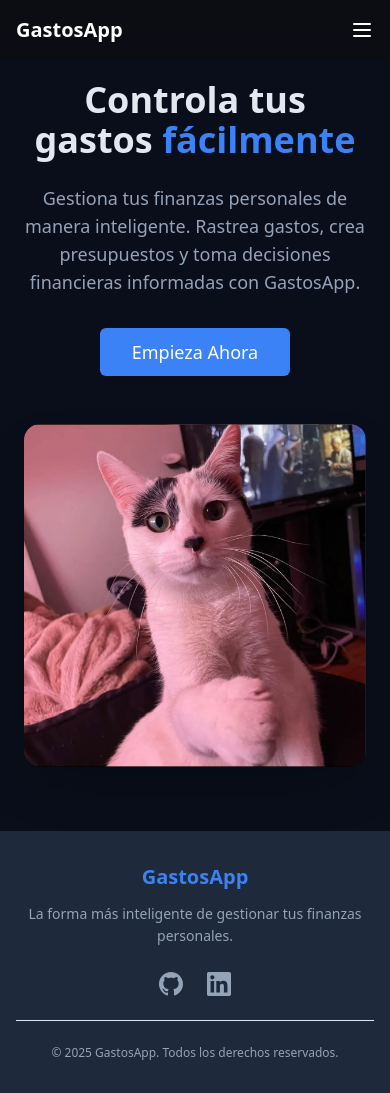
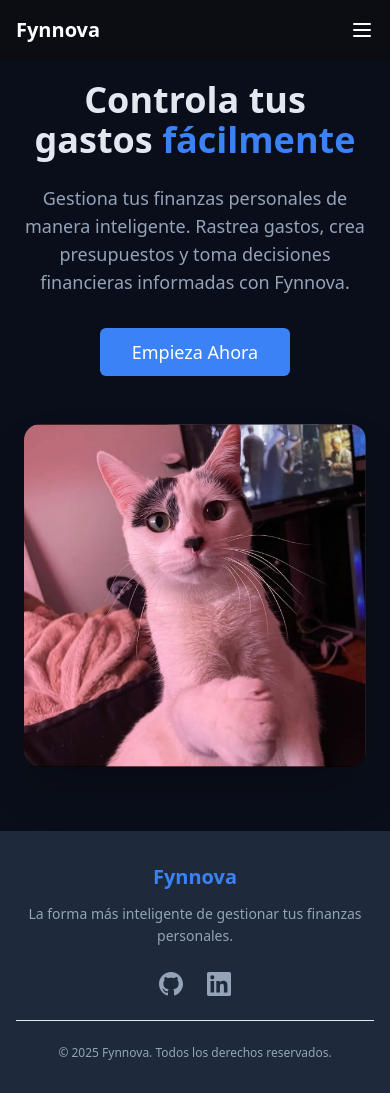
Before and after one commit to spunito/GastosApp-React, a React (Vite) app: page / in a window 390 px wide. Built offline with nearby package versions, Linux system fonts and the light colour scheme; no server answers.

Commit message:
Feat: Change in the name of the proyect

```diff
--- a/index.html
+++ b/index.html
@@ -7,14 +7,14 @@
     <!-- SEO -->
     <meta name="author" content="Axel Muñoz" />
     <meta name="robots" content="index, follow" />
-    <meta name="description" content="GastosApp te permite llevar un control de tus gastos diarios y administrar tu presupuesto de manera simple y efectiva." />
-    <title>GastosApp</title>
+    <meta name="description" content="Fynnova te permite llevar un control de tus gastos diarios y administrar tu presupuesto de manera simple y efectiva." />
+    <title>Fynnova</title>
 
     <!--Icono (Reemplazar)-->
     <link rel="icon" type="image/svg+xml" href="./images/logo.svg" />
 
-    <meta property="og:title" content="GastosApp" />
-    <meta property="og:description" content="GastosApp te permite llevar un control de tus gastos diarios y administrar tu presupuesto de manera simple y efectiva." />
+    <meta property="og:title" content="Fynnova" />
+    <meta property="og:description" content="Fynnova te permite llevar un control de tus gastos diarios y administrar tu presupuesto de manera simple y efectiva." />
     <meta property="og:type" content="website" />
     <meta property="og:url" content="https://gastoapp.vercel.app/" />
     <meta property="og:image" content="https://gastoapp.vercel.app/preview-image.svg" />
--- a/src/components/MobileMenu.tsx
+++ b/src/components/MobileMenu.tsx
@@ -48,7 +48,7 @@ export const MobileMenu: React.FC<MobileMenuProps> = ({ activeSection, onSection
               </button>
             </div>
             <div>
-              <h2 className="text-lg font-bold text-white">GastosApp</h2>
+              <h2 className="text-lg font-bold text-white">Fynnova</h2>
               <p className="text-xs text-slate-400">{userName}</p>
             </div>
           </div>
--- a/src/components/Navbar.tsx
+++ b/src/components/Navbar.tsx
@@ -10,7 +10,7 @@ export const Navbar = () => {
       <div className="container mx-auto flex items-center justify-between">
         {/* Logo */}
         <a href="/login" className="text-xl font-bold text-white">
-          GastosApp
+          Fynnova
         </a>
 
         {/* Menu desktop */}
--- a/src/components/Sidebar.tsx
+++ b/src/components/Sidebar.tsx
@@ -37,7 +37,7 @@ export const Sidebar: React.FC<SidebarProps> = ({ activeSection, onSectionChange
             <TrendingUp className="w-7 h-7 text-white" />
           </div>
           <div>
-            <h2 className="text-2xl font-bold text-white">GastosApp</h2>
+            <h2 className="text-2xl font-bold text-white">Fynnova</h2>
             <p className="text-sm text-slate-400">{state.user?.name}</p>
           </div>
         </div>
--- a/src/gastos/home/HomePage.tsx
+++ b/src/gastos/home/HomePage.tsx
@@ -22,7 +22,7 @@ export const HomePage = () => {
               </h1>
               <p className="text-lg lg:text-xl text-muted-foreground mb-8 text-pretty max-w-2xl">
                 Gestiona tus finanzas personales de manera inteligente. Rastrea gastos, crea presupuestos y toma
-                decisiones financieras informadas con GastosApp.
+                decisiones financieras informadas con Fynnova.
               </p>
               <div className="flex flex-col sm:flex-row gap-4 justify-center lg:justify-start">
                 <a href="/login" className="cursor-pointer">
@@ -40,7 +40,7 @@ export const HomePage = () => {
               <div className="relative w-full max-w-lg">
                 <img
                   src={monona}
-                  alt="GastosApp interface preview"
+                  alt="Fynnova interface preview"
                   className="rounded-2xl shadow-2xl w-full h-auto max-w-[400px]"
                 />
               </div>
@@ -147,7 +147,7 @@ export const HomePage = () => {
         <div className="container mx-auto px-6 text-center">
           <h2 className="text-3xl lg:text-4xl font-bold mb-4">¿Listo para tomar control de tus finanzas?</h2>
           <p className="text-lg mb-8 opacity-90 max-w-2xl mx-auto">
-            Únete a miles de usuarios que ya están mejorando su salud financiera con GastosApp
+            Únete a miles de usuarios que ya están mejorando su salud financiera con Fynnova
           </p>
           <Button size="lg" variant="secondary" className="text-lg px-8 py-6">
             Comenzar Gratis
--- a/src/gastos/home/components/Footer.tsx
+++ b/src/gastos/home/components/Footer.tsx
@@ -6,7 +6,7 @@ export const Footer = () => {
             <div className="flex flex-col items-center text-center space-y-6">
             {/* Logo y descripción */}
             <div className="max-w-md">
-                <h3 className="font-bold text-xl sm:text-2xl mb-3 text-primary">GastosApp</h3>
+                <h3 className="font-bold text-xl sm:text-2xl mb-3 text-primary">Fynnova</h3>
                 <p className="text-muted-foreground text-sm sm:text-base leading-relaxed">
                 La forma más inteligente de gestionar tus finanzas personales.
                 </p>
@@ -42,7 +42,7 @@ export const Footer = () => {
             {/* Copyright */}
             <div className="border-t border-border w-full max-w-2xl pt-6">
                 <p className="text-muted-foreground text-xs sm:text-sm">
-                &copy; {new Date().getFullYear()} GastosApp. Todos los derechos reservados.
+                &copy; {new Date().getFullYear()} Fynnova. Todos los derechos reservados.
                 </p>
             </div>
             </div>
```
Also changed, not shown: 1 other file (tests, documents, lock files or other folders).
